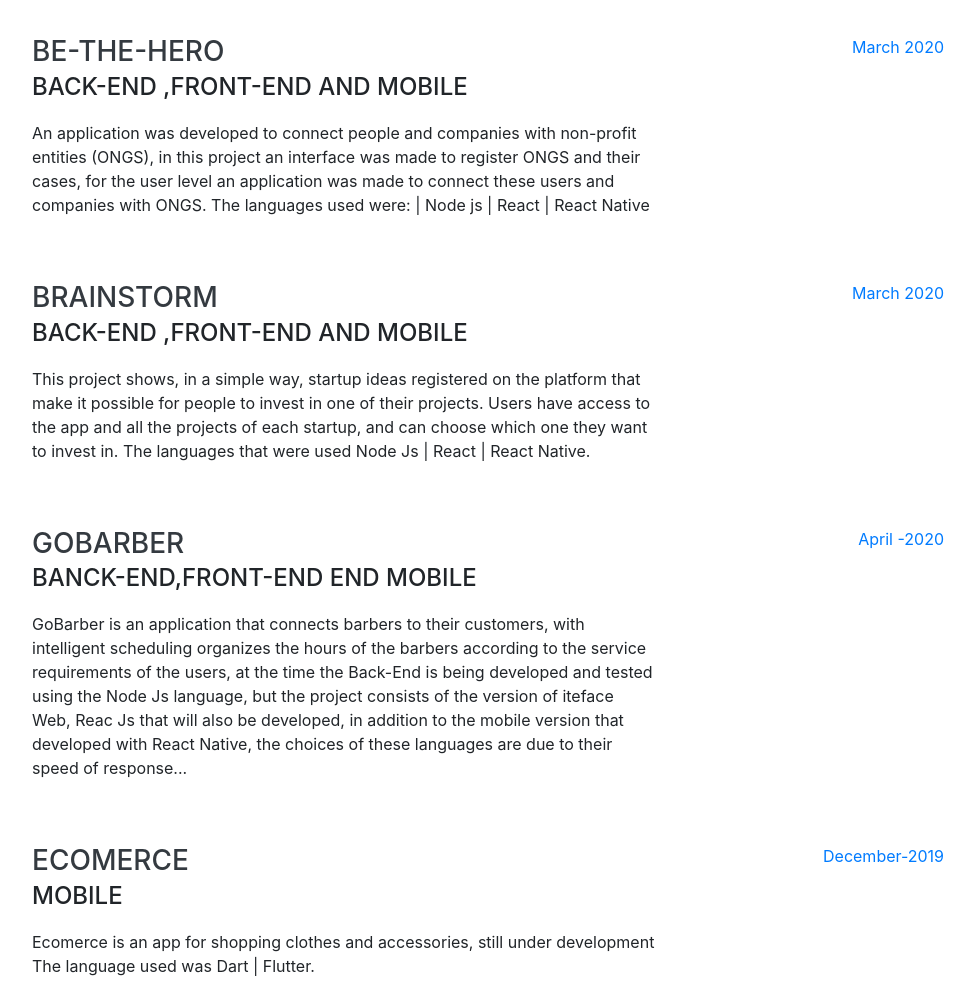
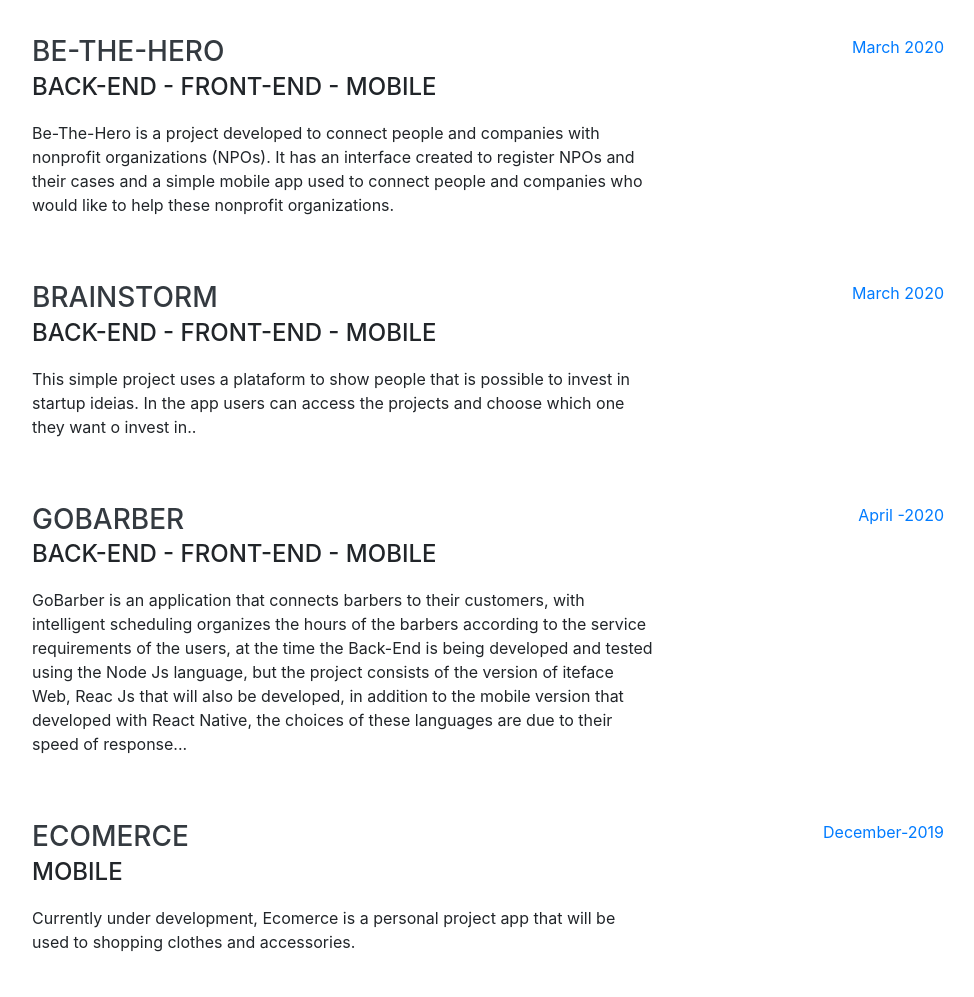
Before and after one commit to brenokf/-, a website with bundled scripts: page index.html in a window 1280 px wide. Shown: the part 900-1897 px from the top of the page, without its empty margins (288-1262 px from the left). Built offline with nearby package versions, Linux system fonts and the light colour scheme; a web font is replaced by a local one.

Commit message:
Description | Experience | Education

```diff
--- a/index.html
+++ b/index.html
@@ -75,7 +75,7 @@
         <div class="subheading mb-5"> Rua Contarelli N 73 QD 165,Nova Cidade, Manaus · +55 92 99400 4598·
           <a href="mailto:breno_melo_mendes@hotmail.com">breno_melo_mendes@hotmail.com</a>
         </div>
-        <p class="lead mb-5">FullStack Node and React developer with experience in personal projects, student at BootCamp RocketSeat and Analysis and Systems Development at UNICESUMAR, I try to apply the best code practices as a designer partner, always attuned to new technologies and also passion for coding.</p>
+        <p class="lead mb-5">An passionate fullstack developer experiencied in personal projects, student at Rocketseat Bootcamp and at UNICESUMAR studying Analysis and Systems Development. I try to apply the best code practices as a designer partner and I'm always learning about new technologies and coding.</p>
         <div class="social-icons">
           <a href="https://www.linkedin.com/in/breno-melo-769ab898/">
             <i class="fab fa-linkedin-in"></i>
@@ -102,8 +102,9 @@
         <div class="resume-item d-flex flex-column flex-md-row justify-content-between mb-5">
           <div class="resume-content">
             <h3 class="mb-0">Be-The-Hero</h3>
-            <div class="subheading mb-3">Back-End ,Front-End and Mobile </div>
-            <p>An application was developed to connect people and companies with non-profit entities (ONGS), in this project an interface was made to register ONGS and their cases, for the user level an application was made to connect these users and companies with ONGS. The languages used were: | Node js | React | React Native</p>
+            <div class="subheading mb-3">Back-End - Front-End - Mobile </div>
+            <p>Be-The-Hero is a project developed to connect people and companies with nonprofit organizations (NPOs). It has an interface created to register NPOs and their cases and a simple mobile app used to connect people and companies who would like to help these nonprofit organizations.
+            </p>
           </div>
           <div class="resume-date text-md-right">
             <span class="text-primary">March 2020 </span>
@@ -113,8 +114,8 @@
         <div class="resume-item d-flex flex-column flex-md-row justify-content-between mb-5">
           <div class="resume-content">
             <h3 class="mb-0">Brainstorm</h3>
-            <div class="subheading mb-3">Back-End ,Front-End and Mobile</div>
-            <p>This project shows, in a simple way, startup ideas registered on the platform that make it possible for people to invest in one of their projects. Users have access to the app and all the projects of each startup, and can choose which one they want to invest in. The languages that were used Node Js | React | React Native.</p>
+            <div class="subheading mb-3">Back-End - Front-End - Mobile</div>
+            <p>This simple project uses a plataform to show people that is possible to invest in startup ideias. In the app users can access the projects and choose which one they want o invest in..</p>
           </div>
           <div class="resume-date text-md-right">
             <span class="text-primary">March 2020</span>
@@ -124,7 +125,7 @@
         <div class="resume-item d-flex flex-column flex-md-row justify-content-between mb-5">
           <div class="resume-content">
             <h3 class="mb-0">GoBarber</h3>
-            <div class="subheading mb-3">Banck-End,Front-End end Mobile</div>
+            <div class="subheading mb-3">Back-End - Front-End - Mobile</div>
             <p>GoBarber is an application that connects barbers to their customers, with intelligent scheduling organizes the hours of the barbers according to the service requirements of the users, at the time the Back-End is being developed and tested using the Node Js language, but the project consists of the version of iteface Web, Reac Js that will also be developed, in addition to the mobile version that developed with React Native, the choices of these languages are due to their speed of response...</p>
           </div>
           <div class="resume-date text-md-right">
@@ -136,8 +137,7 @@
           <div class="resume-content">
             <h3 class="mb-0">Ecomerce</h3>
             <div class="subheading mb-3">Mobile</div>
-            <p>Ecomerce is an app for shopping clothes and accessories, still under development
-              The language used was Dart | Flutter.</p>
+            <p>Currently under development, Ecomerce is a personal project app that will be used to shopping clothes and accessories.</p>
           </div>
           <div class="resume-date text-md-right">
             <span class="text-primary">December-2019</span>
@@ -158,7 +158,7 @@
           <div class="resume-content">
             <h3 class="mb-0">RocketSeat</h3>
             <div class="subheading mb-3">BootCamp GoStack</div>
-            <div>Intensive course in nodejs, react and react native + TypeScript + Software Architecture</div>
+            <div>Intensive course about nodejs, react and react native + TypeScript + Software Architecture.</div>
             <p>Duration: 6 weeks</p>
           </div>
           <div class="resume-date text-md-right">
```
